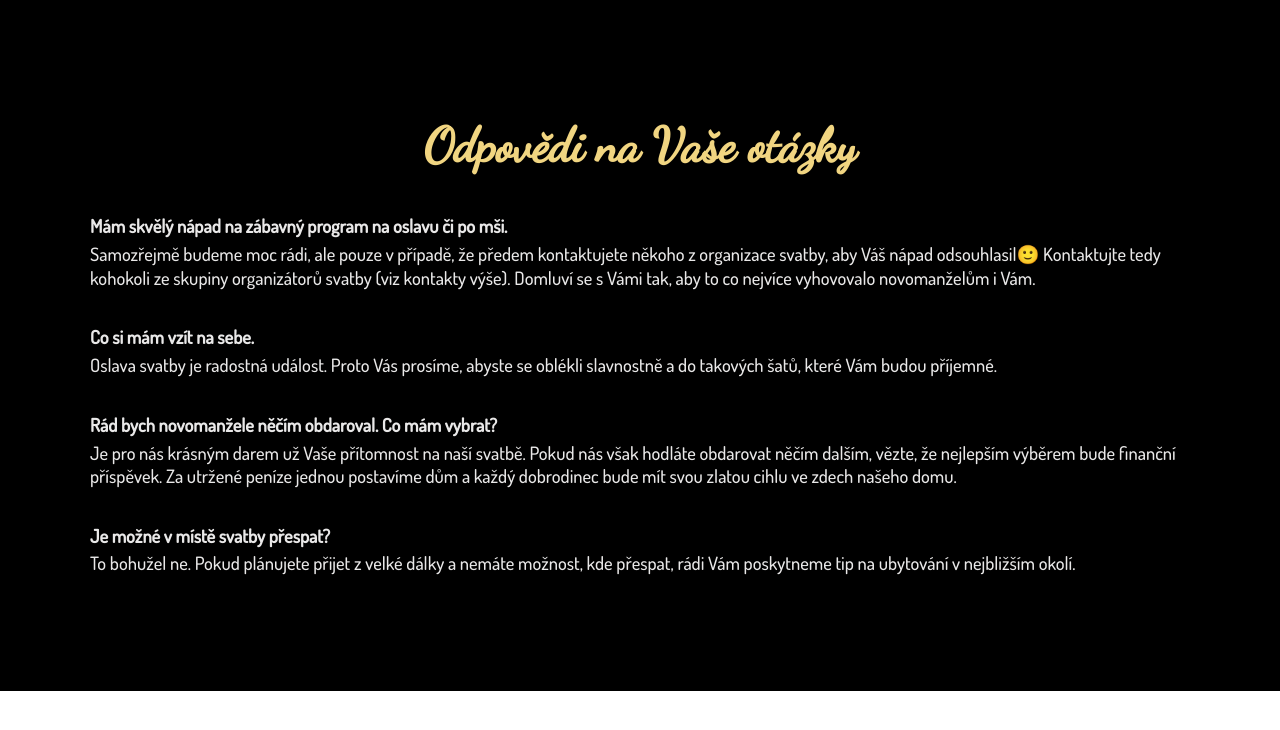
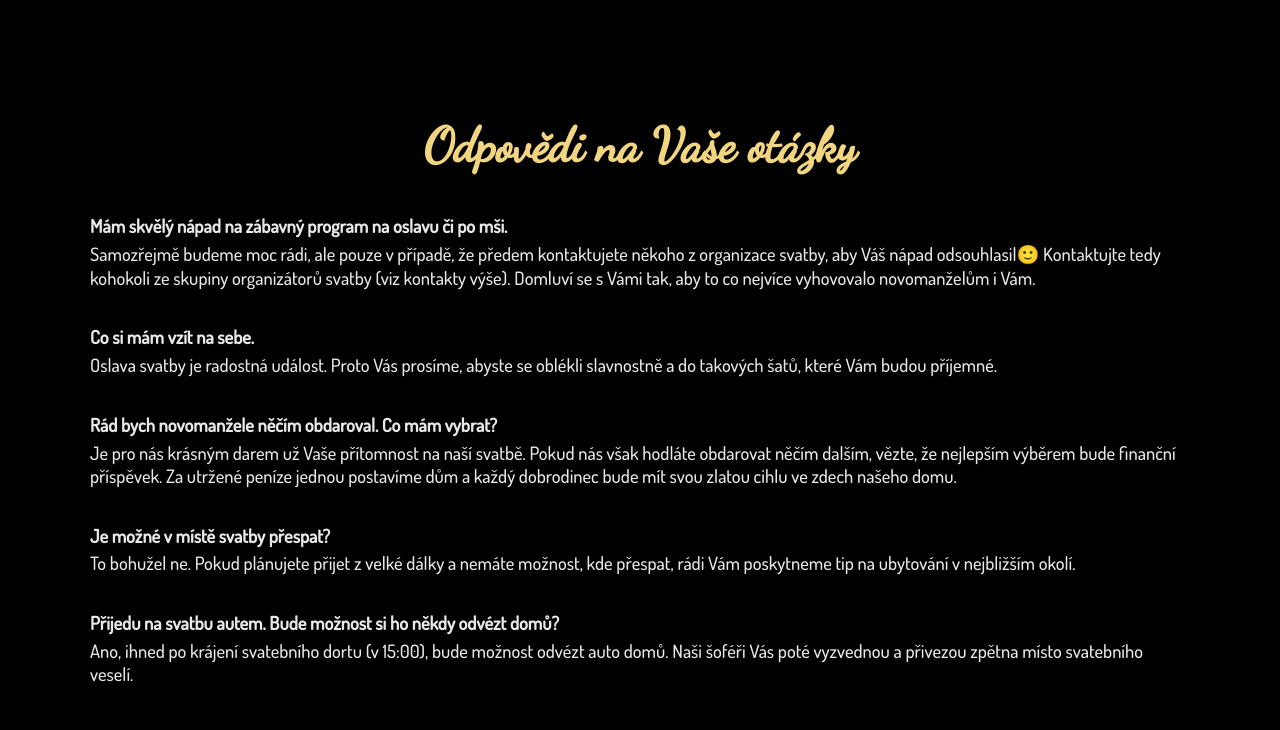
Before and after one commit to KamilRegner/kamilregner.github.io, a plain HTML site: page index.html in a window 1280 px wide. Shown: the part 7695-8425 px from the top of the page. Before the commit the page ends 8386 px from the top, so only its background shows below. Drawn offline with Linux system fonts and the light colour scheme; a web font is replaced by a local one.

Commit message:
otázka auta

```diff
--- a/index.html
+++ b/index.html
@@ -309,6 +309,12 @@
         tip na ubytování v nejbližším okolí.
       </p>
     </div>
+    <div class="box">
+      <p class="question">Přijedu na svatbu autem. Bude možnost si ho někdy odvézt domů?</p>
+      <p class="answare">Ano, ihned po krájení svatebního dortu (v 15:00), bude možnost odvézt auto domů. Naši šoféři Vás poté vyzvednou a přivezou
+        zpětna místo svatebního veselí.
+      </p>
+    </div>
 <!--pravděpodobně odstranění kontaktu na konci
   </section>
   <footer>
```
